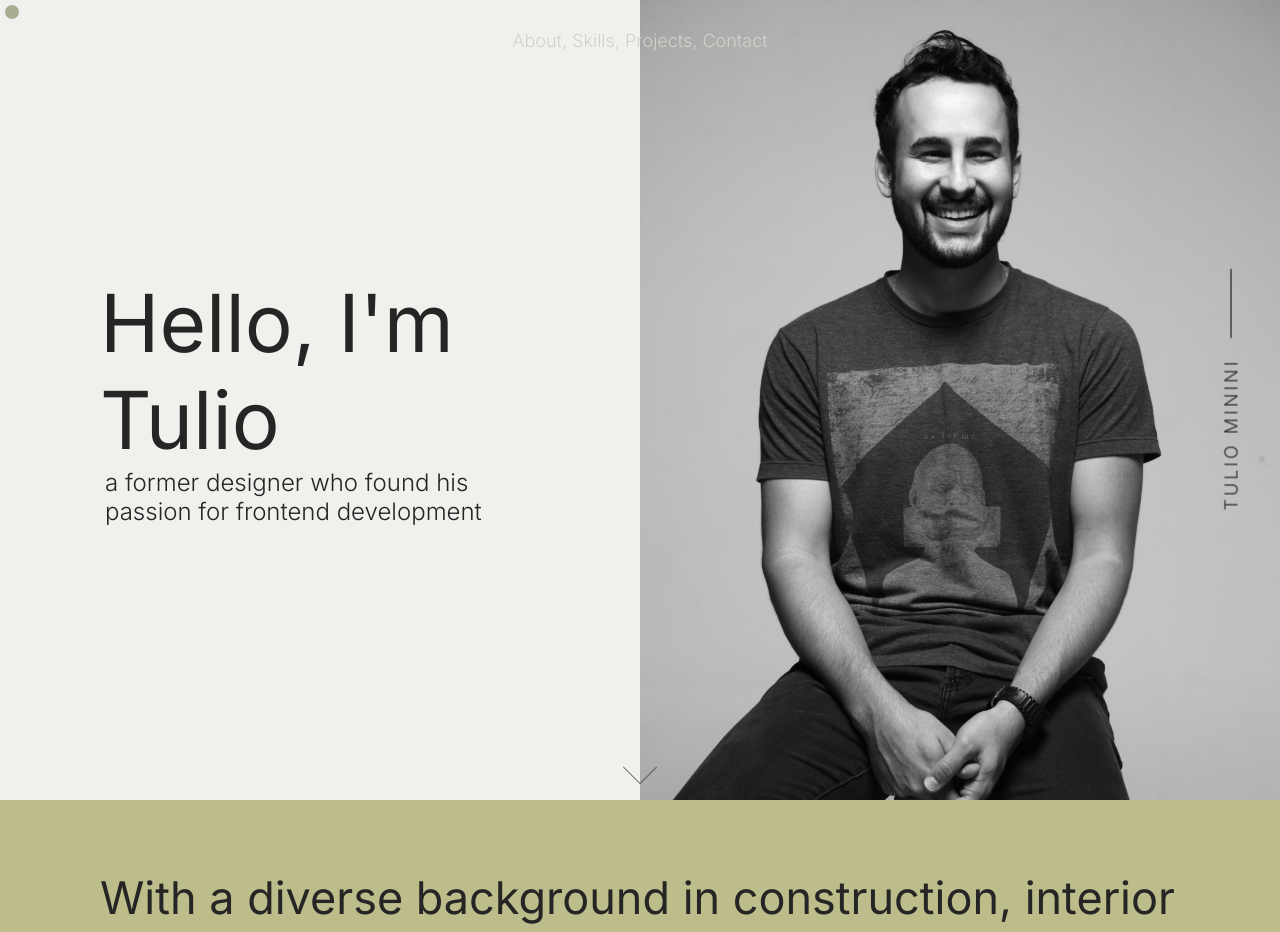
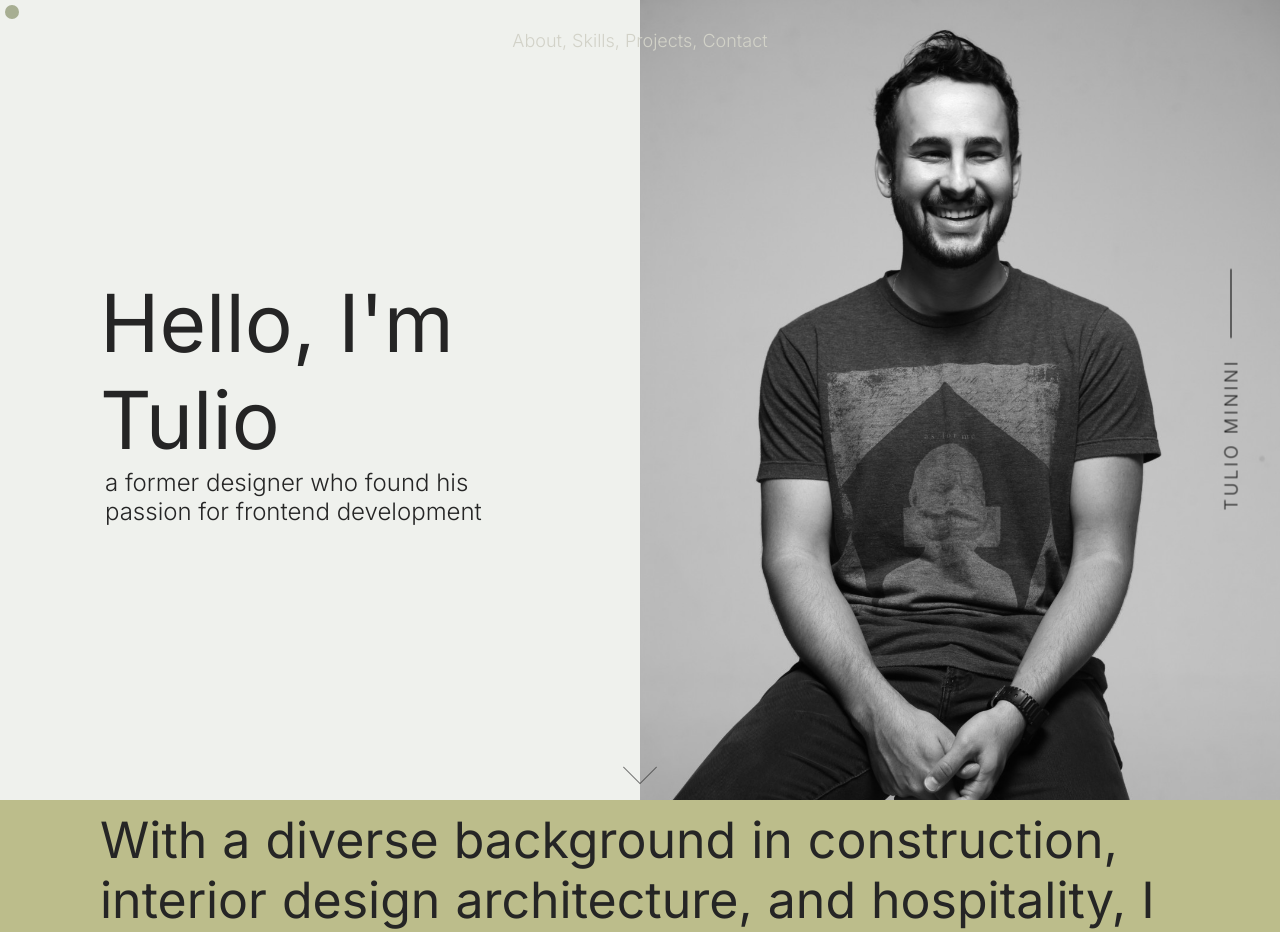
Before and after one commit to t-minini/my-website-v3, a React (Create React App) app: page / in a window 1280 px wide. Shown: the top 932 px of the page. Built offline with nearby package versions, Linux system fonts and the light colour scheme.

Commit message:
About component animation started

```diff
--- a/src/components/about/About.jsx
+++ b/src/components/about/About.jsx
@@ -1,17 +1,20 @@
+import React from 'react';
 import style from './About.module.css';
 
 export function About() {
+  const text = `With a diverse background in construction, interior design architecture, and hospitality, I offer a unique perspective to my work. Originally from Brazil, now based in Dublin, I discovered my passion for front-end development in 2022, when I completed Ironhack's full-stack web development bootcamp, which equipped me with the skills to create visually appealing and user-friendly websites. As a dedicated professional, I'm committed to continuous learning to hone my professional skills and contribute to innovative projects.`;
+
+  const wordsArray = text.split(' ');
+
   return (
     <section id="about" className={style.about}>
       <p>
-        With a diverse background in construction, interior design,
-        architecture, and hospitality, I offer a unique perspective to my work.
-        Originally from Brazil, now based in Dublin, I discovered my passion for
-        front-end development in 2022, when I completed Ironhack's full-stack
-        web development bootcamp, which equipped me with the skills to create
-        visually appealing and user-friendly websites. As a dedicated
-        professional, I'm committed to continuous learning to hone my
-        professional skills and contribute to innovative projects.
+        {wordsArray.map((word, index) => (
+          <span key={index} className={style.word}>
+            {index !== 0 && ' '}
+            {word}
+          </span>
+        ))}
       </p>
     </section>
   );
--- a/src/components/about/About.module.css
+++ b/src/components/about/About.module.css
@@ -1,12 +1,21 @@
 .about {
   width: 100vw;
-  height: 100dvh;
+  height: 100vh;
   background-color: var(--green-dark);
   padding: 10rem;
   display: flex;
   align-items: center;
 }
 
-.about p {
-  font-size: 4.5rem;
+.about span.word {
+  font-size: 5rem;
+  display: inline-block;
+  transition: transform 0.3s ease-in-out, color 1 0.3s ease-in-out; /* Increase the duration for color transition */
+  color: var(--font-dark); /* Default text color */
+  margin-right: 1.5rem; /* Add margin between words */
 }
+
+.about span.word:hover {
+  color: var(--green-darker); /* Your desired hover color */
+  transform: scale(0.99); /* Scale up on hover */
+}
```
